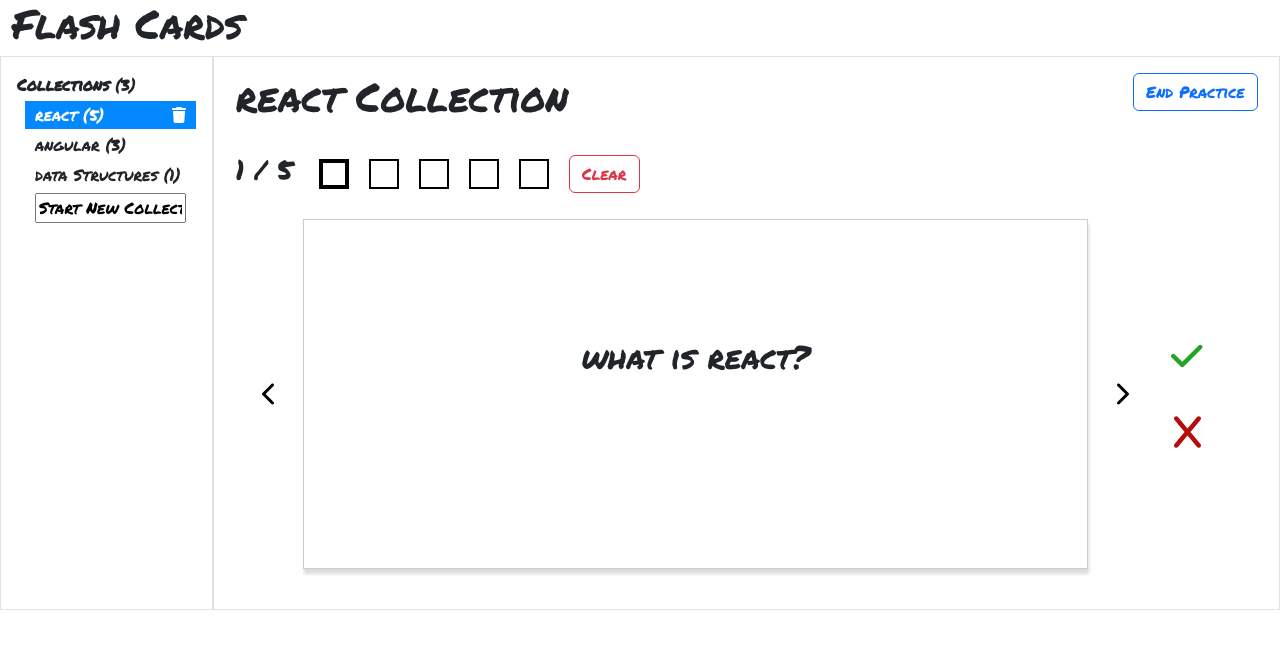
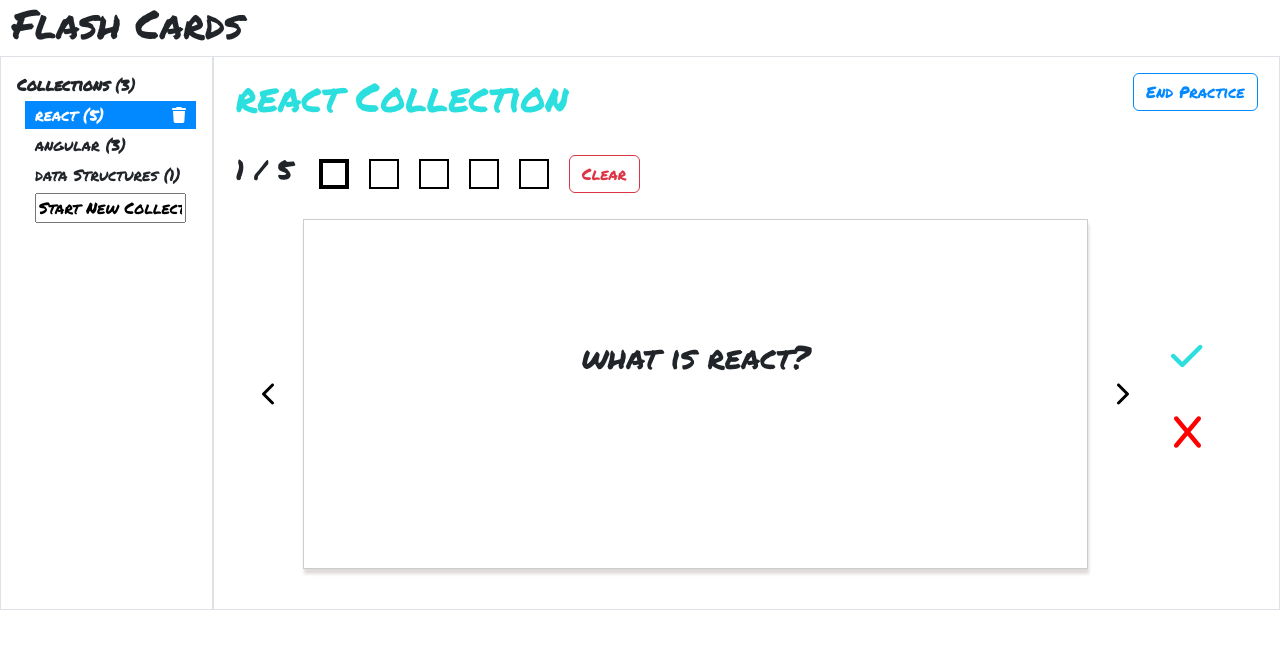
Before and after one commit to BriGuy520/flash-cards, a React (Create React App) app: page / in a window 1280 px wide. Both pictures are taken after a click on the button "Practice". Shown: the top 648 px of the page. Built offline with nearby package versions, Linux system fonts and the light colour scheme.

Commit message:
made a bunch of styling changes to make the app more colorful

```diff
--- a/src/App.css
+++ b/src/App.css
@@ -6,6 +6,10 @@
 .collection-header {
   display: flex;
   justify-content: space-between;
+}
+
+.collection-header h1 {
+  color: rgb(43, 223, 223);
 }
 
 ul.collections-list {
@@ -34,6 +38,9 @@ ul.collections-list {
   display: inline-block;
 }
 
+.collections-list li.active .trashcan:hover {
+  color: red;
+}
 
 .collections-list li input {
   padding: -2px;
@@ -52,7 +59,6 @@ ul.collections-list {
   border: 1px solid #ccc;
   width: 100%;
   min-height: 160px;
-
 }
 
 .card {
@@ -104,7 +110,7 @@ ul.collections-list {
 }
 
 .edit-icon:hover {
-  color: rgb(43, 223, 223);
+  color: rgb(153, 67, 238);
 }
 
 textarea.form-control {
@@ -167,6 +173,16 @@ body {
 
 /* Practice */
 
+button.btn.btn-outline-primary {
+  border-color: rgb(3, 137, 255);
+  color: rgb(3, 137, 255);
+}
+
+button.btn.btn-outline-primary:hover {
+  background-color: rgb(3, 137, 255);
+  color: #fff;
+}
+
 .practice-functions {
   flex-direction: column;
 }
@@ -208,13 +224,12 @@ body {
   align-items: center;
 }
 
-
 .x-button, .x-button-box {
-  color: rgb(184, 11, 11);
+  color: red;
 }
 
 .check-button, .check-button-box {
-  color: rgb(36, 163, 36);
+  color: rgb(43, 223, 223);
 }
 
 .card-info {
```
